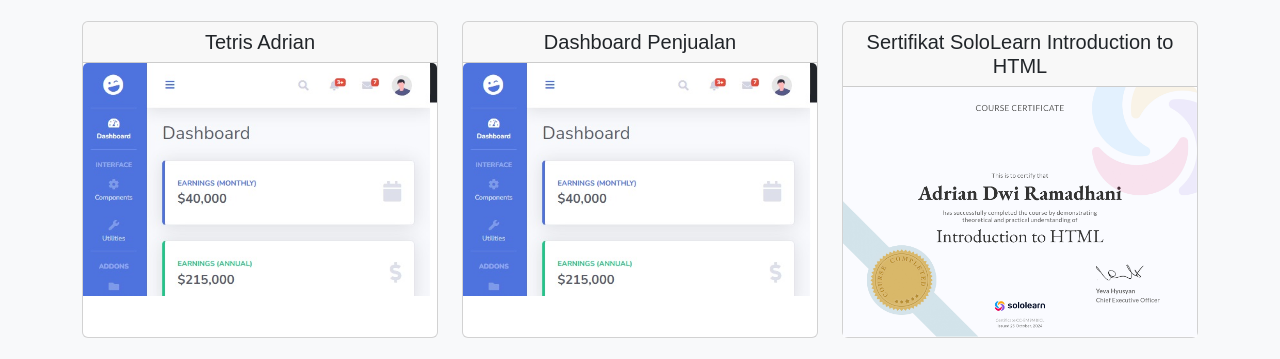
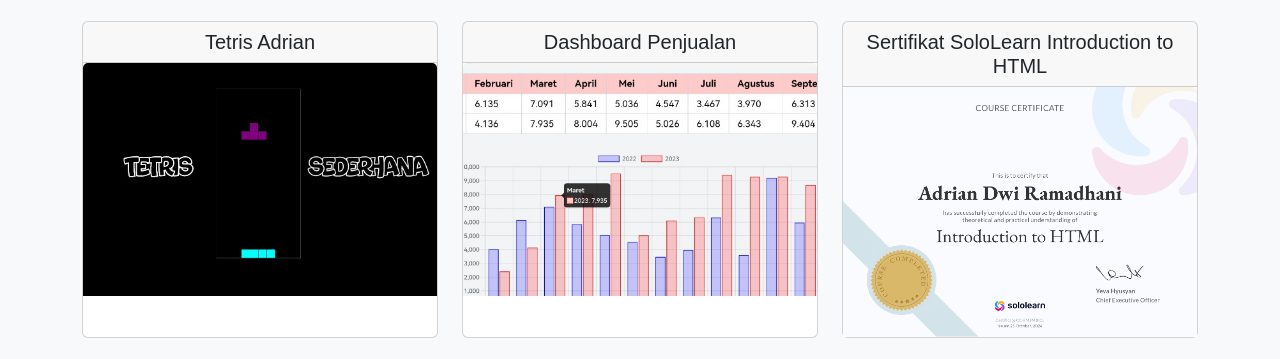
Before and after one commit to adriandrrr/adrian-web, a plain HTML site: page index.html in a window 1280 px wide. Shown: the part 1829-2188 px from the top of the page. Drawn offline with nearby package versions, Linux system fonts and the light colour scheme.

Commit message:
Update index.html

```diff
--- a/index.html
+++ b/index.html
@@ -101,7 +101,7 @@
           <div class="card h-100">
             <h5 class="card-header text-center">Tetris Adrian</h5>
             <a href="tetrisadrian.html" class="text-decoration-none">
-              <img src="Dashboard/dashboard.jpg" alt="Tetris Adrian" class="card-img-top">
+              <img src="tetris.jpg" alt="Tetris Adrian" class="card-img-top">
             </a>
           </div>
         </div>
@@ -111,7 +111,7 @@
           <div class="card h-100">
             <h5 class="card-header text-center">Dashboard Penjualan</h5>
             <a href="dashboard.html" class="text-decoration-none">
-              <img src="Dashboard/dashboard.jpg" alt="Dashboard Penjualan" class="card-img-top">
+              <img src="dashboardpenjualan.jpg" alt="Dashboard Penjualan" class="card-img-top">
             </a>
           </div>
         </div>
```
